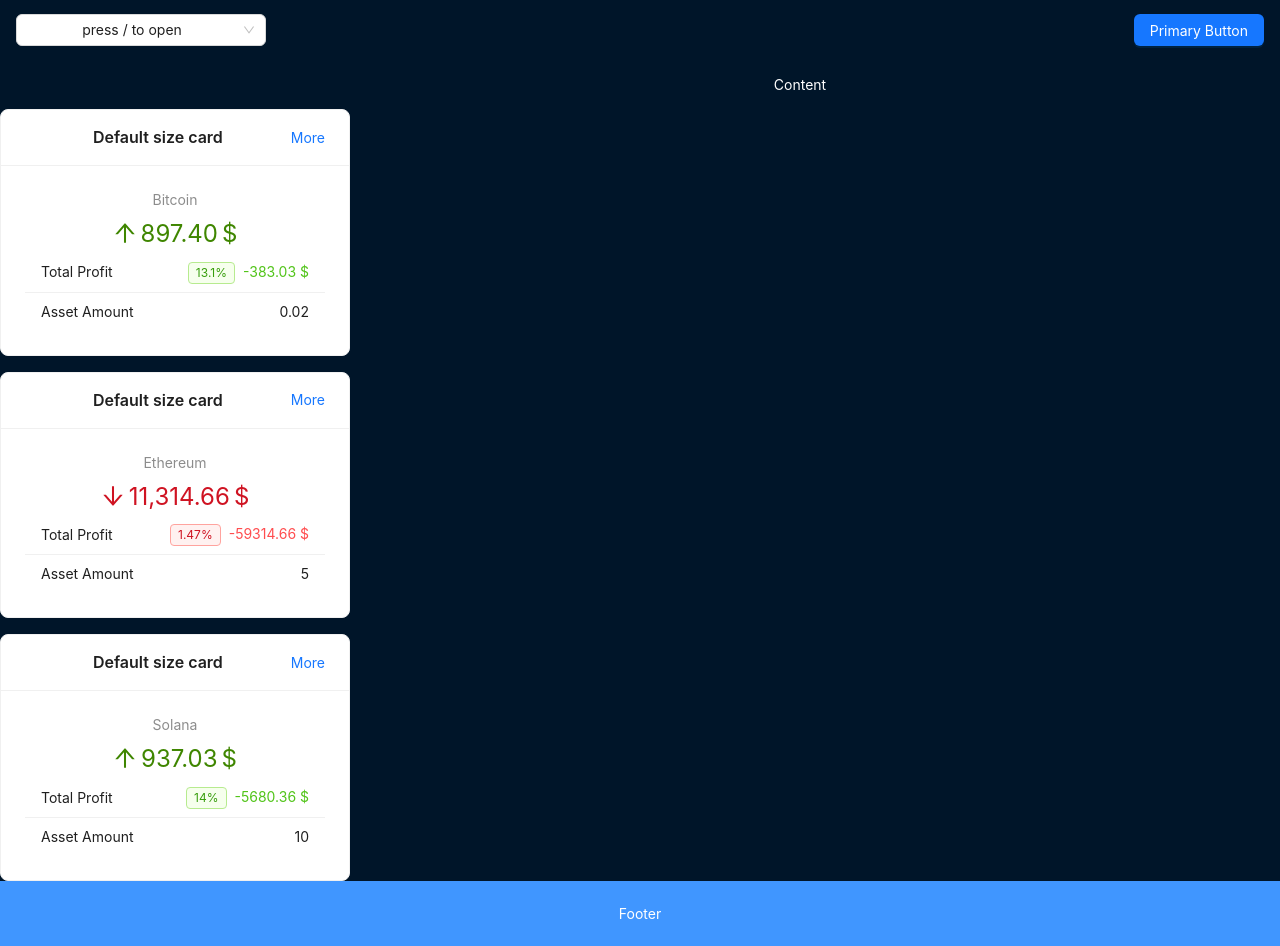
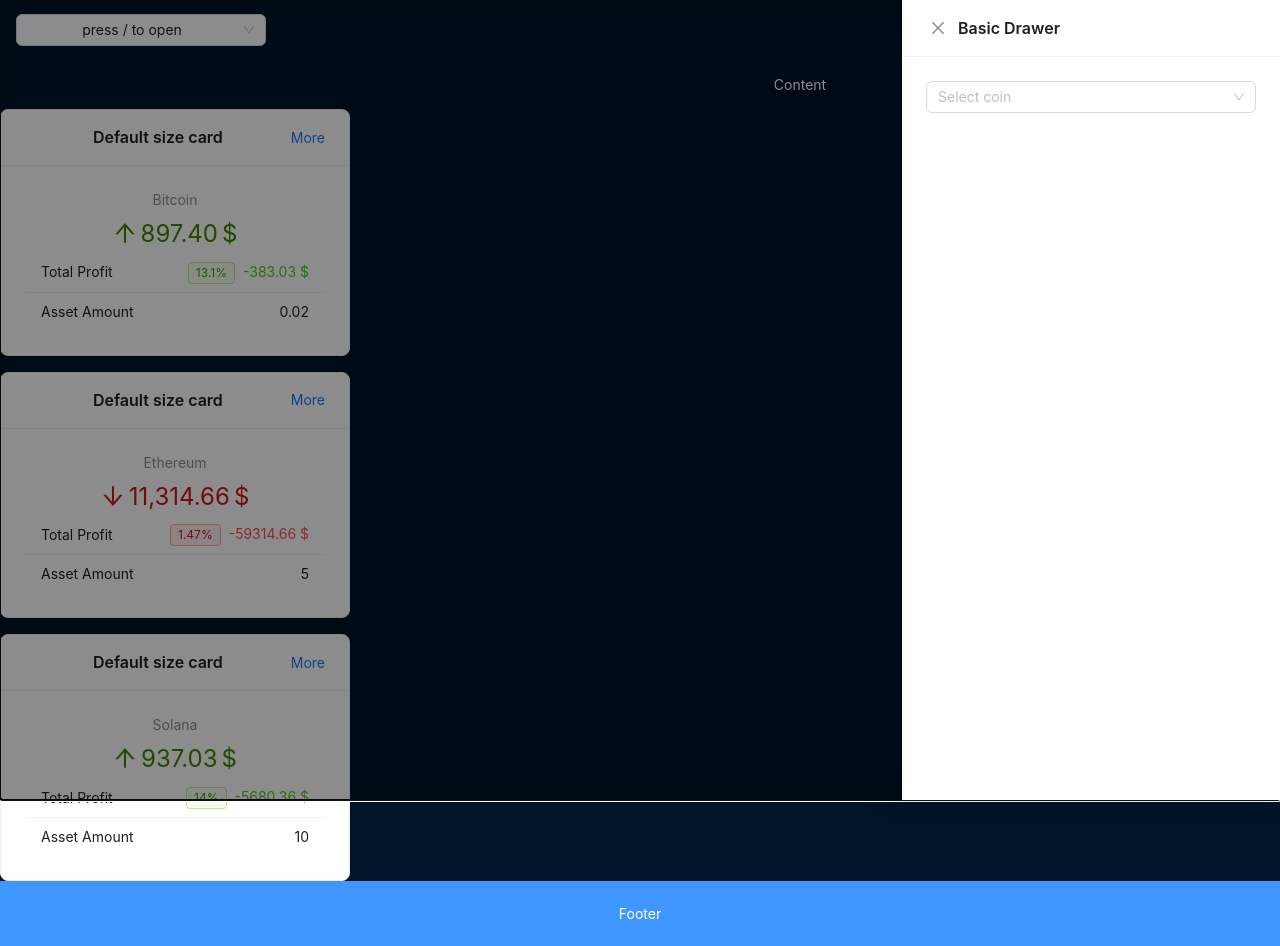
Before and after one commit to egorystuff/react-crypto, a React (Vite) app: page / in a window 1280 px wide. Built offline with nearby package versions, Linux system fonts and the light colour scheme.

Commit message:
updated form

```diff
--- a/src/components/AddAssetForm.tsx
+++ b/src/components/AddAssetForm.tsx
@@ -1,5 +1,97 @@
-import React from "react";
+import React, { useContext, useState } from "react";
+import { Button, DatePicker, Divider, Flex, Form, FormProps, InputNumber, Select, Space, Typography } from "antd";
+import { CryptoType } from "../data";
+import CryptoContext, { CryptoContextType } from "../context/crypto-context";
+
+// -------------------------------------------------------------------------------------------
+
+type FieldType = {
+  username?: string;
+  password?: string;
+  remember?: string;
+};
+
+// -------------------------------------------------------------------------------------------
 
 export const AddAssetForm: React.FunctionComponent = () => {
-  return <form>FORM ASSET</form>;
+  const { crypto } = useContext<CryptoContextType>(CryptoContext);
+  const [coin, setCoin] = useState<CryptoType | null>(null);
+
+  // -------------------------------------------------------------------------------------------
+
+  if (!coin) {
+    return (
+      <Select
+        style={{ width: "100%" }}
+        placeholder='Select coin'
+        onSelect={(v) => setCoin(crypto.find((c) => c.id === v))}
+        options={crypto.map((coin) => ({
+          label: coin.name,
+          value: coin.id,
+          icon: coin.icon,
+        }))}
+        optionRender={(option) => (
+          <Space>
+            <img style={{ width: 20, height: 20 }} src={option.data.icon} alt={option.data.label} />
+            {option.data.label}
+          </Space>
+        )}
+      />
+    );
+  }
+
+  // -------------------------------------------------------------------------------------------
+
+  const onFinish: FormProps<FieldType>["onFinish"] = (values) => {
+    console.log("Success:", values);
+  };
+
+  const onFinishFailed: FormProps<FieldType>["onFinishFailed"] = (errorInfo) => {
+    console.log("Failed:", errorInfo);
+  };
+
+  return (
+    <Form
+      name='basic'
+      labelCol={{ span: 8 }}
+      wrapperCol={{ span: 10 }}
+      style={{ maxWidth: 600 }}
+      initialValues={{}}
+      onFinish={onFinish}
+      onFinishFailed={onFinishFailed}>
+      <Flex align='center'>
+        <img style={{ width: 40, height: 40, marginRight: 10 }} src={coin?.icon} alt={coin?.name} />
+        <Typography.Title style={{ margin: 0 }} level={2}>
+          ({coin?.symbol}) {coin?.name}
+        </Typography.Title>
+      </Flex>
+
+      <Divider />
+
+      <Form.Item
+        label='Amount'
+        name='amount'
+        rules={[{ required: true, type: "number", min: 0, message: "Please input your username!" }]}>
+        <InputNumber style={{ width: "100%" }} />
+      </Form.Item>
+
+      <Form.Item label='Date & Time' name='date'>
+        <DatePicker showTime />
+      </Form.Item>
+
+      <Form.Item label='Price' name='price'>
+        <InputNumber disabled style={{ width: "100%" }} />
+      </Form.Item>
+
+      <Form.Item label='Total' name='total'>
+        <InputNumber disabled style={{ width: "100%" }} />
+      </Form.Item>
+
+      <Form.Item wrapperCol={{ offset: 8, span: 16 }}>
+        <Button type='primary' htmlType='submit'>
+          Add Asset
+        </Button>
+      </Form.Item>
+    </Form>
+  );
 };
--- a/src/components/layout/AppHeader.tsx
+++ b/src/components/layout/AppHeader.tsx
@@ -4,6 +4,7 @@
 import CryptoContext, { CryptoContextType } from "../../context/crypto-context";
 import { CoinInfoModal } from "../CoinInfoModal";
 import { AddAssetForm } from "../AddAssetForm";
+import { CryptoType } from "../../data";
 
 // -------------------------------------------------------------------------------------------
 
@@ -24,8 +25,8 @@
 
   const [select, setSelect] = useState<boolean>(false);
   const [modal, setModal] = useState<boolean>(false);
-  const [coin, setCoin] = useState<null>(null);
-  const [drawer, setDrawer] = useState<boolean>(false);
+  const [coin, setCoin] = useState<CryptoType | null>(null);
+  const [drawer, setDrawer] = useState<boolean>(true);
 
   useEffect(() => {
     const keypress = (e: KeyboardEvent) => {
@@ -69,7 +70,7 @@
         <CoinInfoModal coin={coin} />
       </Modal>
 
-      <Drawer title='Basic Drawer' onClose={() => setDrawer(false)} open={drawer}>
+      <Drawer title='Basic Drawer' onClose={() => setDrawer(false)} open={drawer} destroyOnClose>
         <AddAssetForm />
       </Drawer>
     </Header>
```
